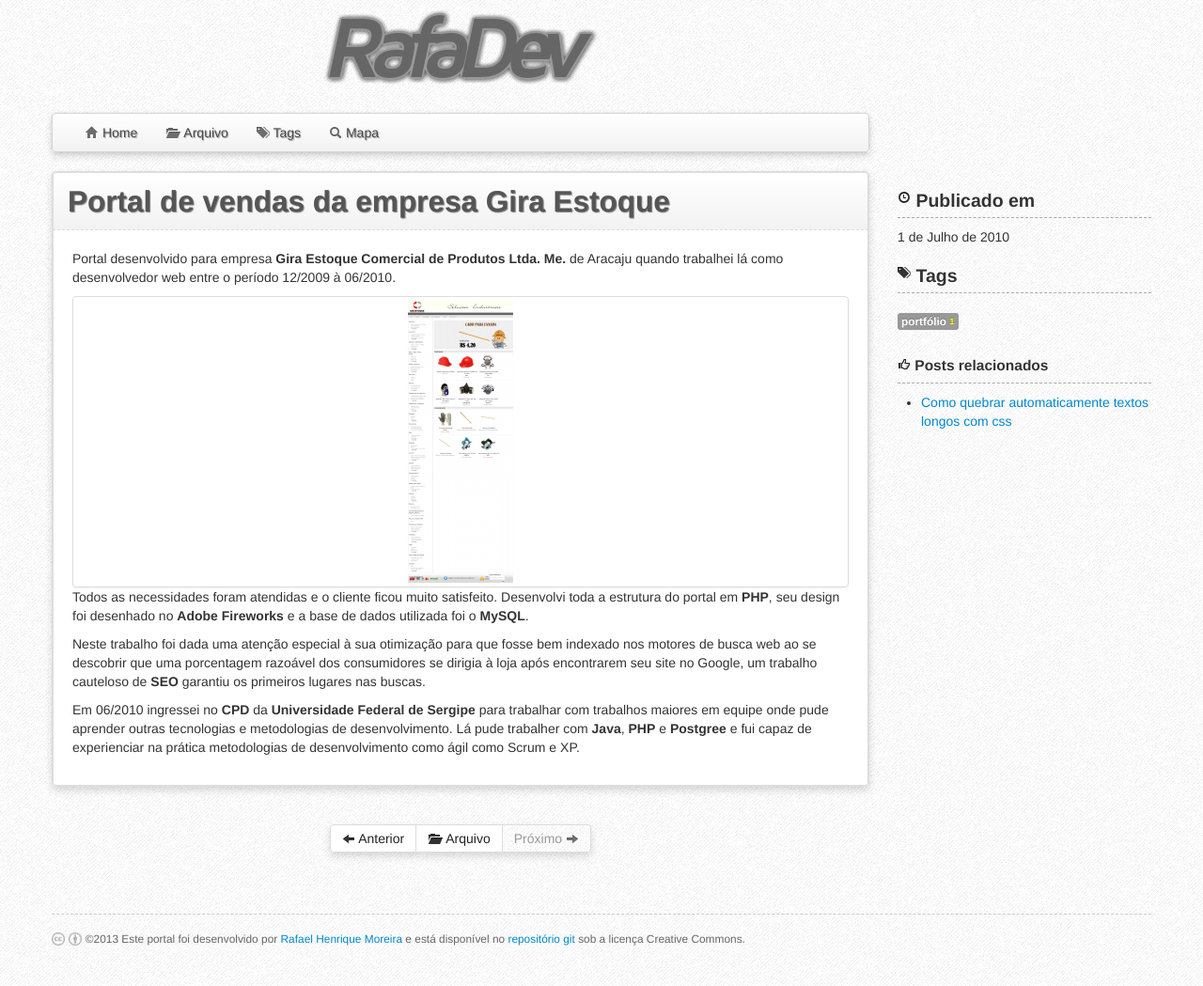
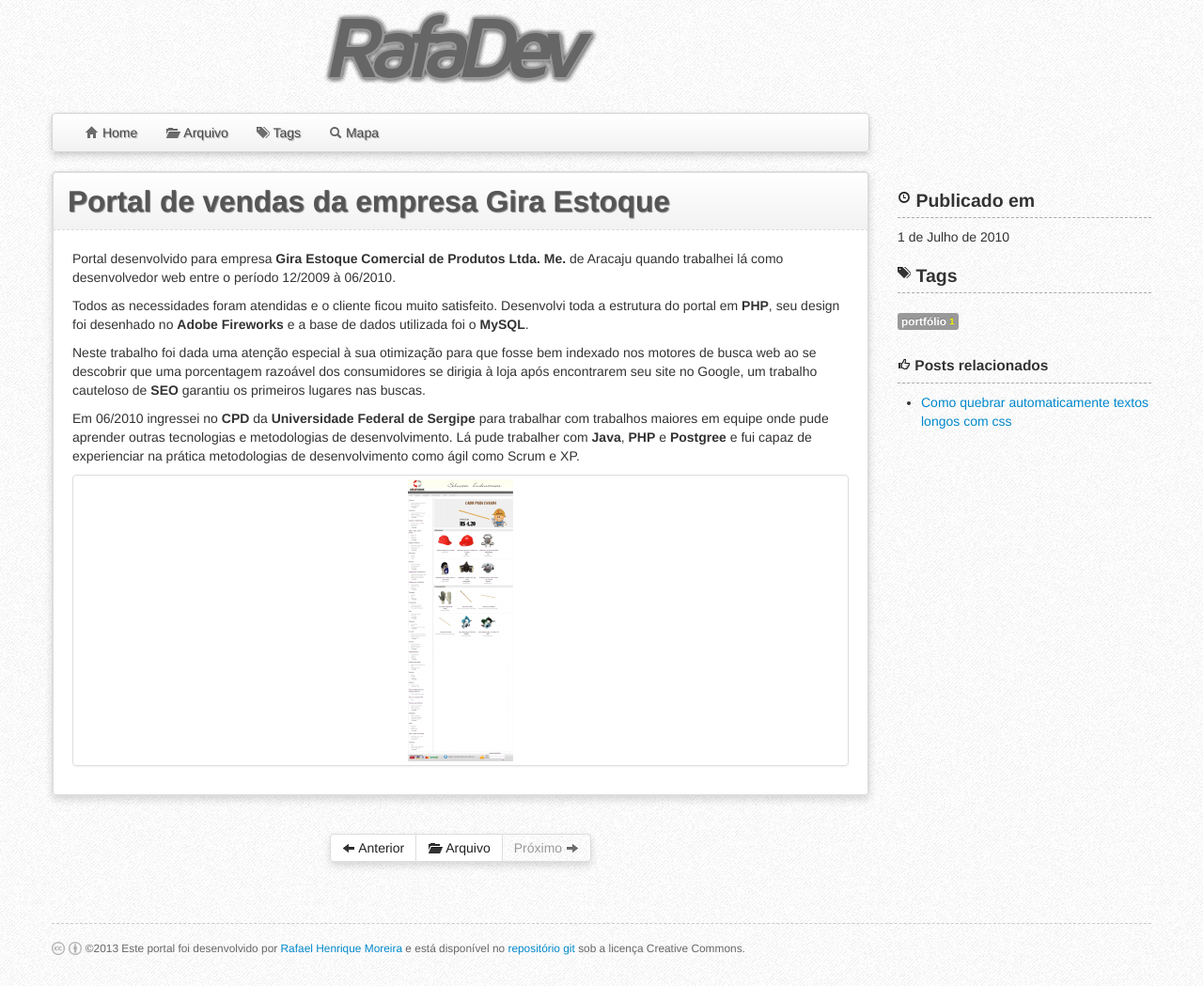
Before and after one commit to rafadev7/RafaDev.com, a Jekyll site: the page built from _posts/2010-7-1-Portal-de-vendas-da-empresa-Gira-Estoque.md, in a window 1280 px wide. Shown: the whole page at 94% size. Built offline with Jekyll 4.4.1, drawn with Linux system fonts in a browser that asks for light colours; comment, search, counter and statistics services are not loaded.

Commit message:
Fixing layout problems

```diff
--- a/_posts/2010-7-1-Portal-de-vendas-da-empresa-Gira-Estoque.md
+++ b/_posts/2010-7-1-Portal-de-vendas-da-empresa-Gira-Estoque.md
@@ -6,15 +6,12 @@
 ---
 Portal desenvolvido para empresa **Gira Estoque Comercial de Produtos Ltda. Me.** de Aracaju quando trabalhei lá como desenvolvedor web entre o período 12/2009 à 06/2010.
 
-<div style="clear: both; text-align: center;" height="300" width="112">
-  <a class="thumbnail" href="{{ site.url }}/img/portifolio/giraestoque.png">
-    <img src="{{ site.url }}/img/portifolio/giraestoque-thumbnail.png" height="300" width="112">
-  </a>
-</div>
-
-
 Todos as necessidades foram atendidas e o cliente ficou muito satisfeito. Desenvolvi toda a estrutura do portal em **PHP**, seu design foi desenhado no **Adobe Fireworks** e a base de dados utilizada foi o **MySQL**.
 
 Neste trabalho foi dada uma atenção especial à sua otimização para que fosse bem indexado nos motores de busca web ao se descobrir que uma porcentagem razoável dos consumidores se dirigia à loja após encontrarem seu site no Google, um trabalho cauteloso de **SEO** garantiu os primeiros lugares nas buscas.
 
 Em 06/2010 ingressei no **CPD** da **Universidade Federal de Sergipe** para trabalhar com trabalhos maiores em equipe onde pude aprender outras tecnologias e metodologias de desenvolvimento. Lá pude trabalher com **Java**, **PHP** e **Postgree** e fui capaz de experienciar na prática metodologias de desenvolvimento como ágil como Scrum e XP.
+
+<a class="thumbnail" href="{{ site.url }}/img/portifolio/giraestoque.png">
+  <img src="{{ site.url }}/img/portifolio/giraestoque-thumbnail.png" height="300" width="112">
+</a>
```
